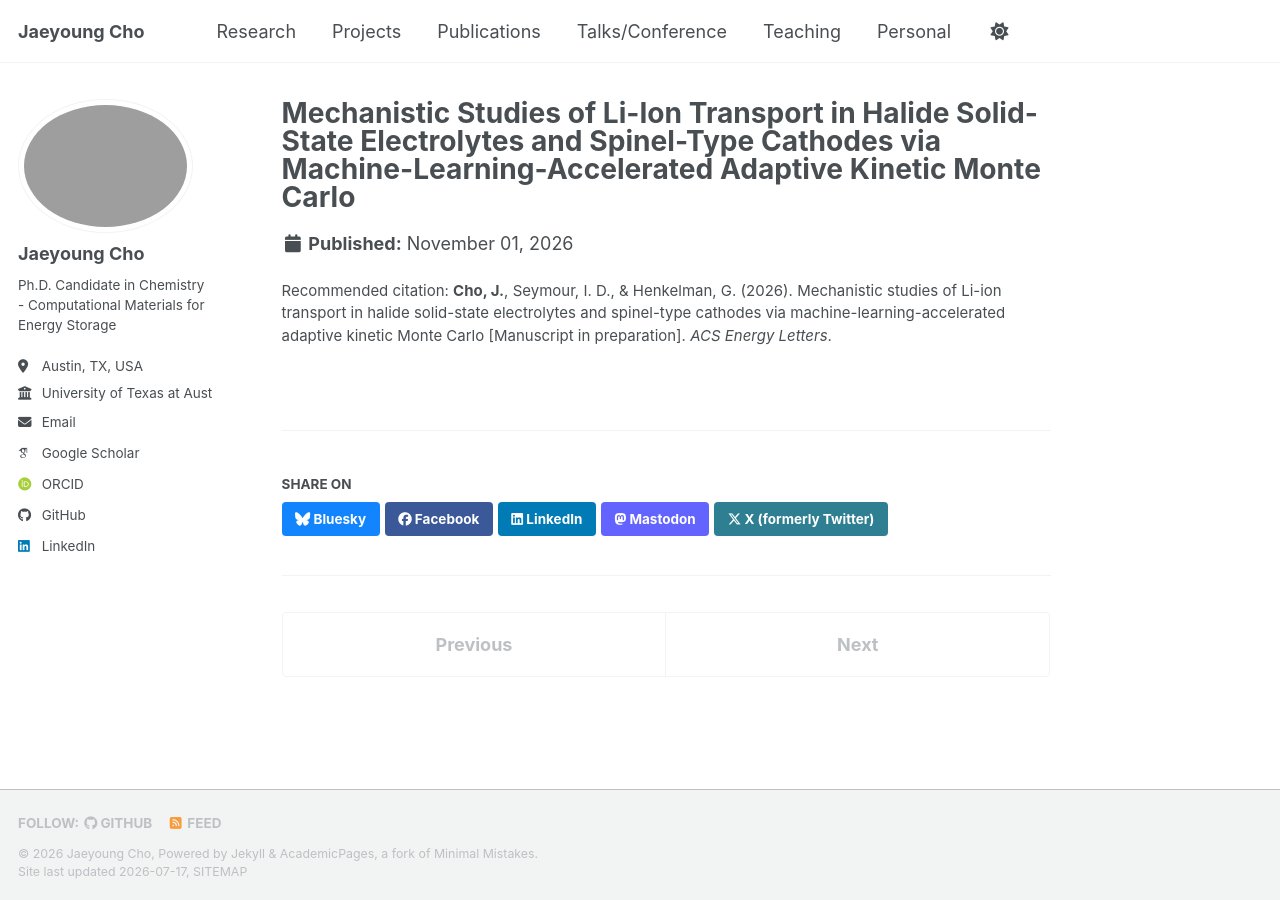
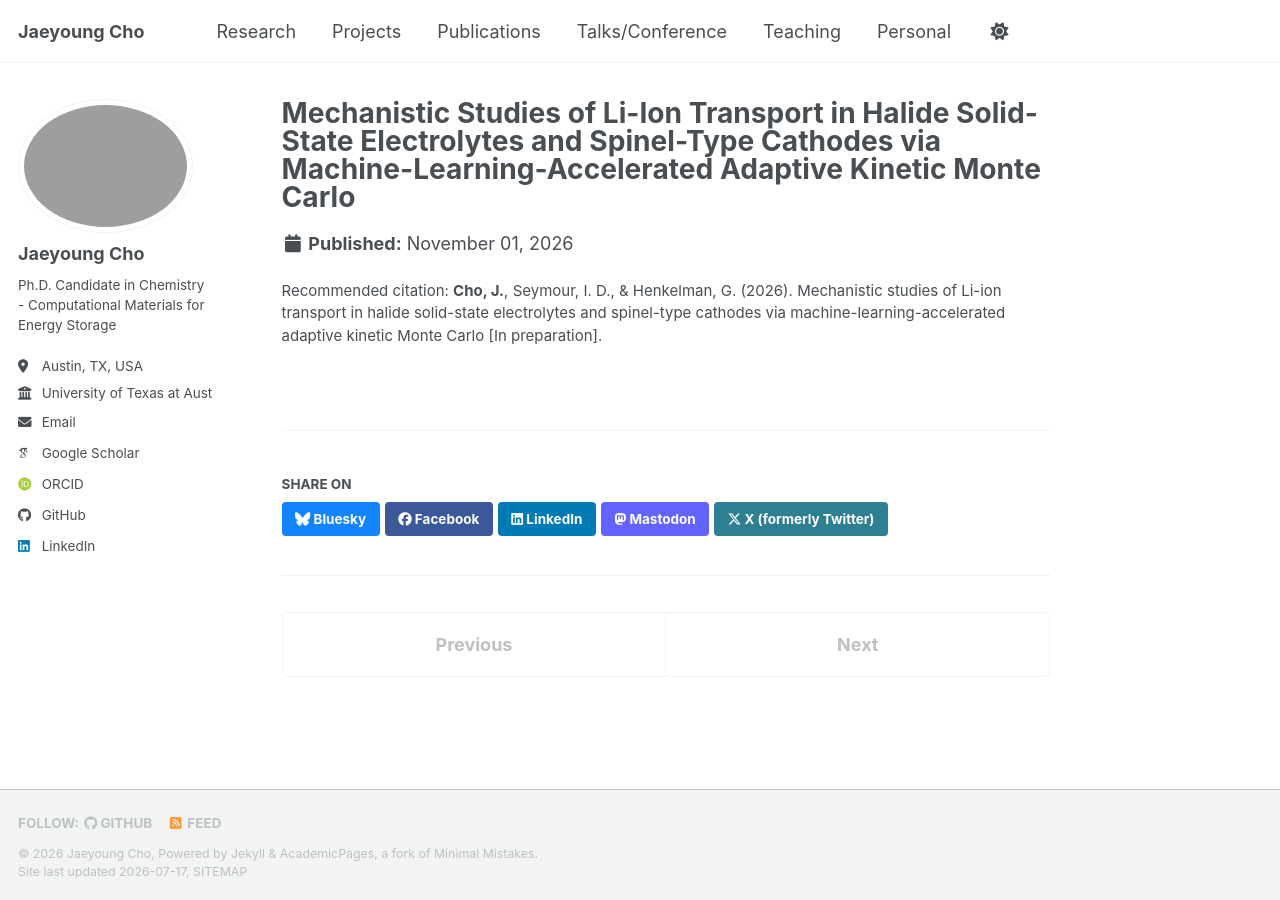
Before and after one commit to jycho5758/jycho5758.github.io, a Jekyll site: the page built from _publications/2026-06-01-li-ion-transport-halide-akmc.md, in a window 1280 px wide. Built offline with Jekyll 4.4.1, drawn with Linux system fonts in a browser that asks for light colours; some web fonts are replaced; a script bundle is joined from its source files by our own code; library files that are not in the unit come from our copies.

Commit message:
Update 2026-06-01-li-ion-transport-halide-akmc.md

```diff
--- a/_publications/2026-06-01-li-ion-transport-halide-akmc.md
+++ b/_publications/2026-06-01-li-ion-transport-halide-akmc.md
@@ -6,5 +6,5 @@ permalink: /publication/2026-li-ion-transport-halide-akmc
 header:
   teaser: /images/publications/acsenergylett-akmc.png
 date: 2026-11-01
-citation: '<b>Cho, J.</b>, Seymour, I. D., &amp; Henkelman, G. (2026). Mechanistic studies of Li-ion transport in halide solid-state electrolytes and spinel-type cathodes via machine-learning-accelerated adaptive kinetic Monte Carlo [Manuscript in preparation]. <i>ACS Energy Letters</i>.'
+citation: '<b>Cho, J.</b>, Seymour, I. D., &amp; Henkelman, G. (2026). Mechanistic studies of Li-ion transport in halide solid-state electrolytes and spinel-type cathodes via machine-learning-accelerated adaptive kinetic Monte Carlo [In preparation].'
 ---
```
